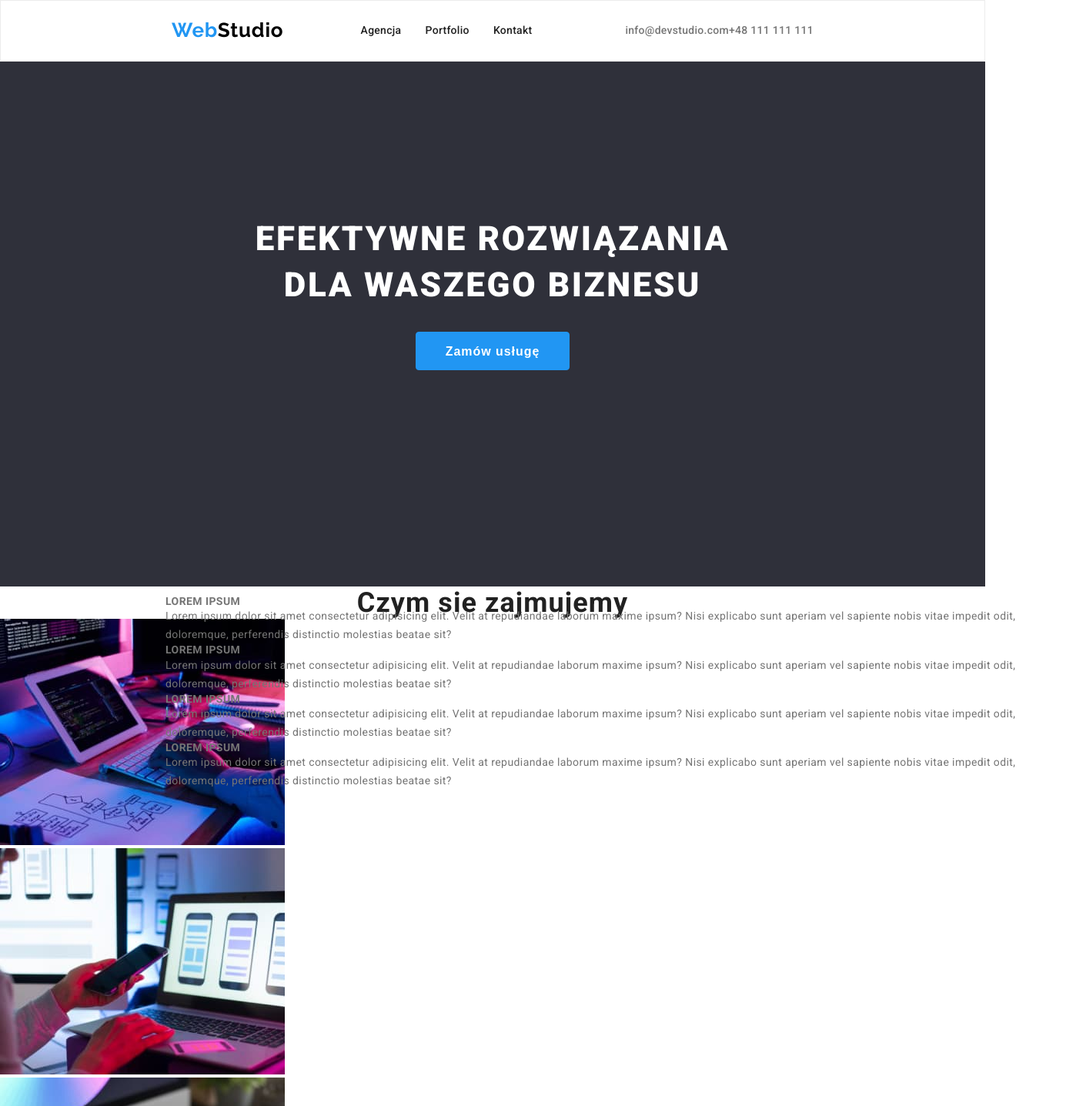
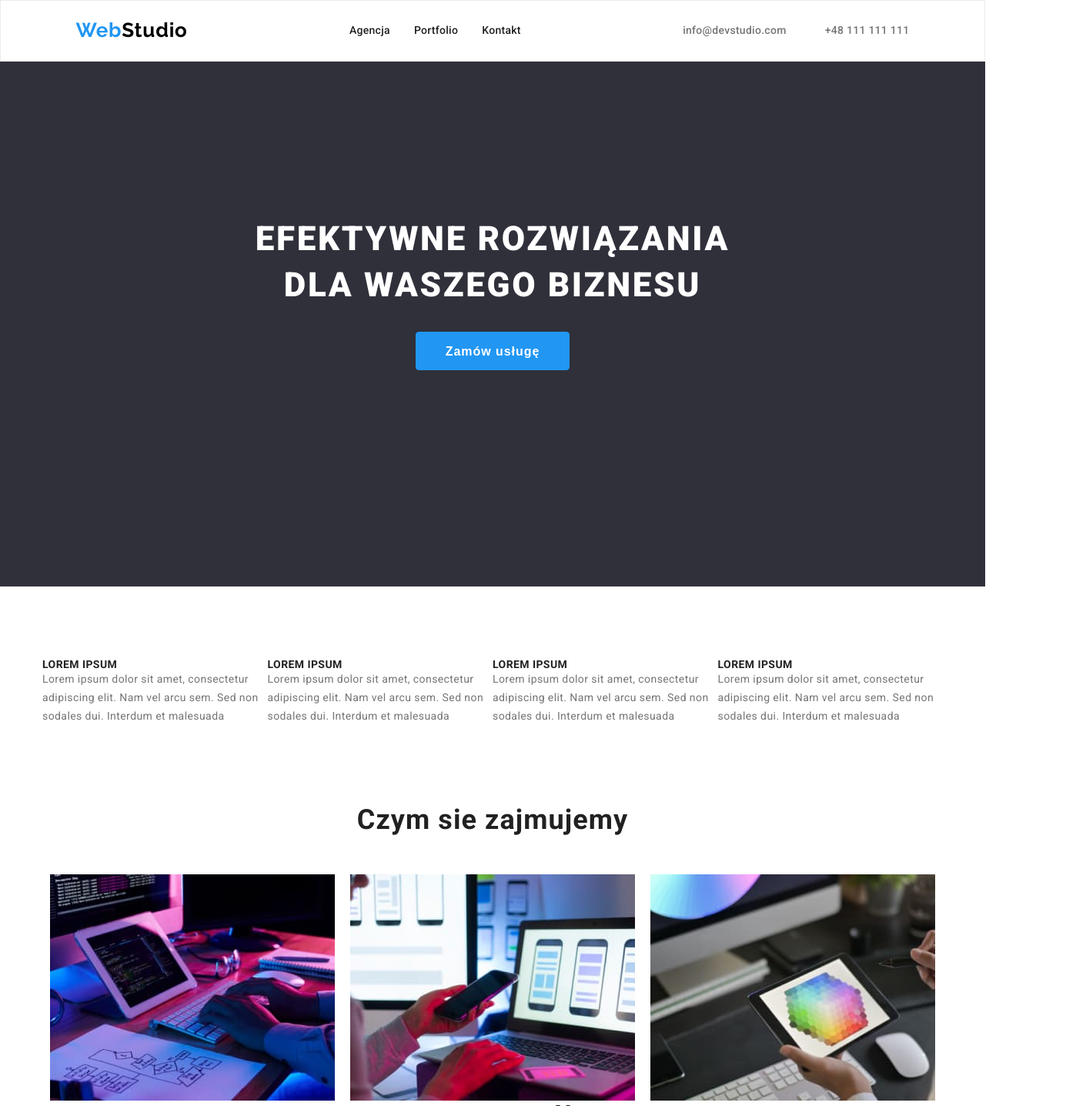
Before and after one commit to WojciechMilkowski/goit-markup-hw-03, a plain HTML site: page index.html in a window 1280 px wide. Shown: the top 1437 px of the page at 77% size, 1385 px wide, since content can reach past the window. Drawn offline with Linux system fonts and the light colour scheme.

Commit message:
more changes in codes

```diff
--- a/css/styles.css
+++ b/css/styles.css
@@ -154,18 +154,6 @@ ul {
     margin: auto;
 }
 
-/*.logo-footer {
-    font-family: 'Raleway', sans-serif;
-    font-weight: 700;
-    font-size: 26px;
-    text-decoration: none;
-    color: rgba(255, 255, 255, 1);
-}
-.logo-footer .logo-footer:hover,
-.logo-footer:focus {
-    text-decoration: underline;
-}*/
-
 .link-mail {
     color: var(--footer-link-color);
     font-family: 'Roboto';
@@ -221,40 +209,53 @@ ul {
     margin: auto;
     justify-content: flex-end;
 }
-.navi:hover,
-.navi:focus {
+.navi-mail {
+    color: var(--text-color);
+    font-family: 'Roboto';
+    font-weight: 500;
+    font-size: 14px;
+    line-height: 1.14;
+    letter-spacing: 0.02em;
+    text-decoration: none;
+    margin: auto;
+    margin-right: 50px;
+}
+.navi-tel {
+    color: var(--text-color);
+    font-family: 'Roboto';
+    font-weight: 500;
+    font-size: 14px;
+    line-height: 1.14;
+    letter-spacing: 0.02em;
+    text-decoration: none;
+    margin: auto;
+}
+.navi-mail:hover,
+.navi-mail:focus,
+.navi-tel:hover,
+.navi-tel:focus {
     color: var(--link-color);
 }
-.header-navi {
+.navi-header {
     display: inline-flex;
-    position: absolute;
     width: 254px;
     height: 16px;
     left: 453px;
     top: 32px;
+    margin: auto;
 }
-/* .navi-mailtel {
+.navi-adress {
     display: flex;
     justify-content: flex-end;
-}*/
+}
 
-.header-navi .navi {
+.navi-header .navi {
     color: var(--third-text-color);
 }
-.header-navi .navi:hover,
-.header-navi .navi:focus {
+.navi-header .navi:hover,
+.navi-header .navi:focus {
     color: var(--link-color);
 }
-
-/* .navi {
-    color: rgba(33, 33, 33, 1);
-    text-decoration: none;
-    font-family: 'Roboto';
-    font-style: normal;
-    font-weight: 500;
-    font-size: 14px;
-    line-height: 16px;
-    letter-spacing: 0.02 }*/
 
 .navi:hover {
     color: var(--link-color);
@@ -286,6 +287,15 @@ ul {
     text-align: center;
     font-size: 36px;
     letter-spacing: 0.03em;
+    margin: 87px 0 50px;
+}
+.occupation-container {
+    width: 1170px;
+    height: 386px;
+    margin-top: 87px;
+}
+.occupation-working {
+    display: flex;
 }
 .our-team {
     text-align: center;
@@ -322,9 +332,12 @@ ul {
     background-color: var(--link-color);
 }
 .text-container {
-    position: absolute;
     width: 1170px;
     height: 101px;
     left: 215px;
     top: 774px;
+    margin-top: 94px;
 }
+.lorem {
+    display: flex;
+}
--- a/index.html
+++ b/index.html
@@ -22,7 +22,7 @@
                     ><span class="fonts-studio-color">Studio</span></a
                 >
 
-                <ul class="header-navi">
+                <ul class="navi-header">
                     <li><a class="navi" href="#">Agencja</a></li>
                     <li>
                         <a class="navi" href="./portfolio.html">Portfolio</a>
@@ -30,12 +30,14 @@
                     <li><a class="navi" href="#">Kontakt</a></li>
                 </ul>
 
-                <div class="navi">
-                    <a class="navi" href="mailto:info@devstudio.com"
+                <div class="navi-adress">
+                    <a class="navi-mail" href="mailto:info@devstudio.com"
                         >info@devstudio.com</a
                     >
 
-                    <a class="navi" href="tel:+48111111111">+48 111 111 111</a>
+                    <a class="navi-tel" href="tel:+48111111111"
+                        >+48 111 111 111</a
+                    >
                 </div>
             </div>
         </header>
@@ -52,57 +54,47 @@
                 </div>
             </section>
             <!--Nasze możliwości-->
-            <section class="text-container">
-                <div class="article-text">
-                    <ul>
+            <div class="text-container">
+                <ul class="lorem">
                     <li>
                         <h3 class="article">Lorem ipsum</h3>
                         <p class="article-text">
-                                Lorem ipsum dolor sit amet consectetur
-                                adipisicing elit. Velit at repudiandae laborum
-                                maxime ipsum? Nisi explicabo sunt aperiam vel
-                                sapiente nobis vitae impedit odit, doloremque,
-                                perferendis distinctio molestias beatae sit?
+                            Lorem ipsum dolor sit amet, consectetur adipiscing
+                            elit. Nam vel arcu sem. Sed non sodales dui.
+                            Interdum et malesuada
                         </p>
                     </li>
                     <li>
                         <h3 class="article">Lorem ipsum</h3>
                         <p class="article-text">
-                                Lorem ipsum dolor sit amet consectetur
-                                adipisicing elit. Velit at repudiandae laborum
-                                maxime ipsum? Nisi explicabo sunt aperiam vel
-                                sapiente nobis vitae impedit odit, doloremque,
-                                perferendis distinctio molestias beatae sit?
+                            Lorem ipsum dolor sit amet, consectetur adipiscing
+                            elit. Nam vel arcu sem. Sed non sodales dui.
+                            Interdum et malesuada
                         </p>
                     </li>
                     <li>
                         <h3 class="article">Lorem ipsum</h3>
                         <p class="article-text">
-                                Lorem ipsum dolor sit amet consectetur
-                                adipisicing elit. Velit at repudiandae laborum
-                                maxime ipsum? Nisi explicabo sunt aperiam vel
-                                sapiente nobis vitae impedit odit, doloremque,
-                                perferendis distinctio molestias beatae sit?
+                            Lorem ipsum dolor sit amet, consectetur adipiscing
+                            elit. Nam vel arcu sem. Sed non sodales dui.
+                            Interdum et malesuada
                         </p>
                     </li>
                     <li>
                         <h3 class="article">Lorem ipsum</h3>
                         <p class="article-text">
-                                Lorem ipsum dolor sit amet consectetur
-                                adipisicing elit. Velit at repudiandae laborum
-                                maxime ipsum? Nisi explicabo sunt aperiam vel
-                                sapiente nobis vitae impedit odit, doloremque,
-                                perferendis distinctio molestias beatae sit?
+                            Lorem ipsum dolor sit amet, consectetur adipiscing
+                            elit. Nam vel arcu sem. Sed non sodales dui.
+                            Interdum et malesuada
                         </p>
                     </li>
                 </ul>
             </div>
-            </section>
-            <section class="container-ocupation">
+            <div class="occupation-container">
                 <!--Czym się zajmujemy-->
 
                 <h2 class="occupation">Czym sie zajmujemy</h2>
-                <ul>
+                <ul class="occupation-working">
                     <li>
                         <img
                             src="images/1a.jpg"
@@ -128,7 +120,7 @@
                         />
                     </li>
                 </ul>
-            </section>
+            </div>
             <section class="container-team">
                 <!--Nasz zespół-->
                 <h2 class="our-team">Nasz zespół</h2>
```
Lines whose indentation alone changed are shown as unchanged.
